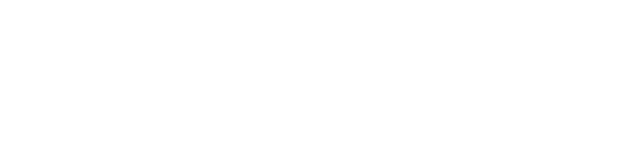
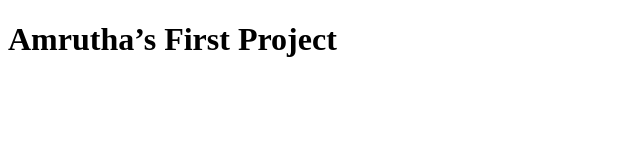
Before and after one commit to amrutha-meka/firstproject, a plain HTML site: page index.html in a window 1280 px wide. Shown: the whole page, without its empty margins (0-640 px from the left). Drawn offline with Linux system fonts and the light colour scheme.

Commit message:
adding heading in div

```diff
--- a/index.html
+++ b/index.html
@@ -8,6 +8,7 @@
 </head>
 <body>
     <div class="container">
+        <h1>Amrutha’s First Project</h1>
     </div>
 
 </body>
```
